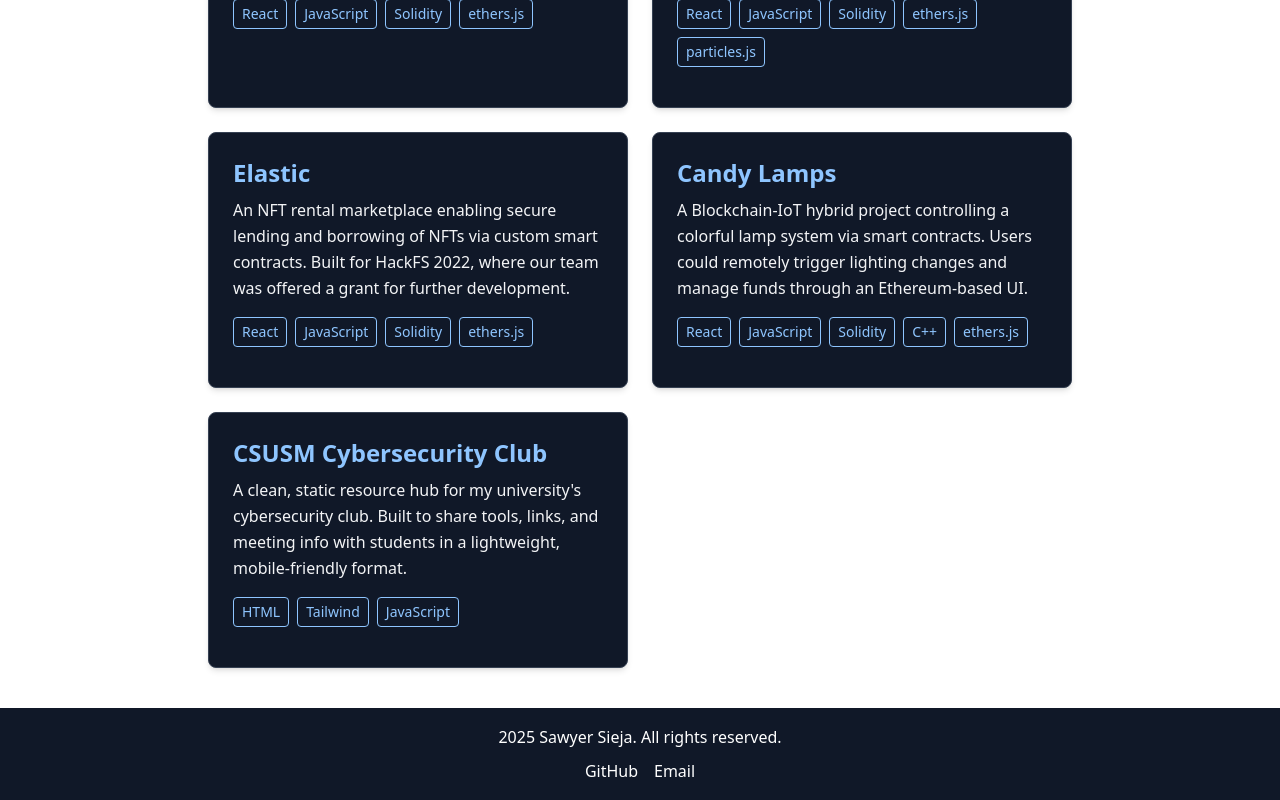
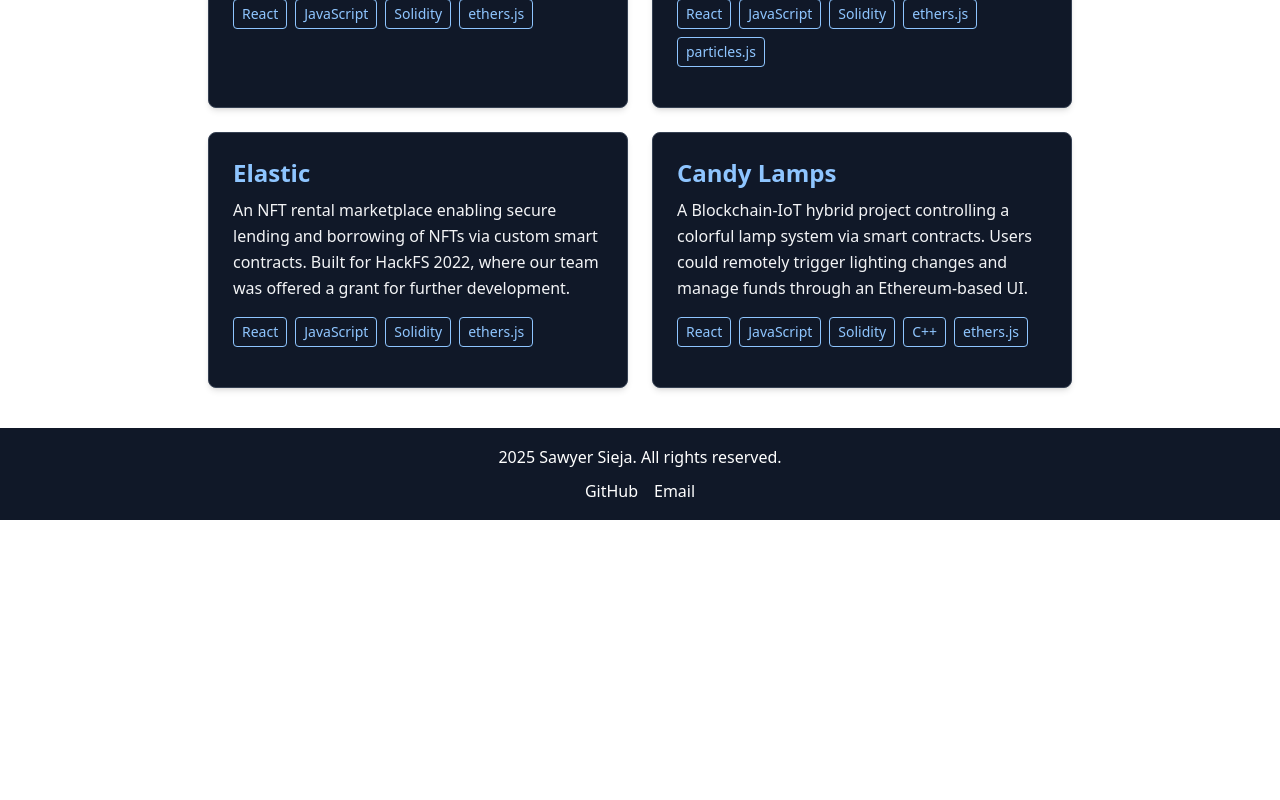
Before and after one commit to sawyersieja/kikko, a Next.js app: page /projects in a window 1280 px wide. Shown: the part 722-1522 px from the top of the page. After the commit the page ends 1242 px from the top, so only its background shows below. Built offline with nearby package versions, Linux system fonts and the light colour scheme.

Commit message:
Removed the CSUSM Cybersecurity Website card because it is low quality.

```diff
--- a/src/app/projects/page.tsx
+++ b/src/app/projects/page.tsx
@@ -43,12 +43,7 @@ const projects: Project[] = [
         tech: ["React", "JavaScript", "Solidity", "C++", "ethers.js"],
         link: "https://github.com/kitfud/Fluther",
     },
-    {
-        title: "CSUSM Cybersecurity Club",
-        description: "A clean, static resource hub for my university's cybersecurity club. Built to share tools, links, and meeting info with students in a lightweight, mobile-friendly format.",
-        tech: ["HTML", "Tailwind", "JavaScript"],
-        link: "https://csusmcsc.github.io",
-    },
+
 ];
 
 const Projects = () => {
```
